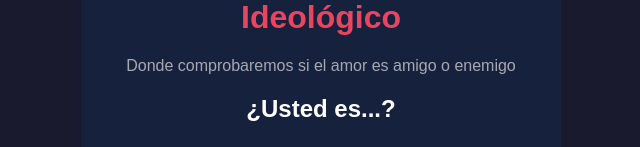
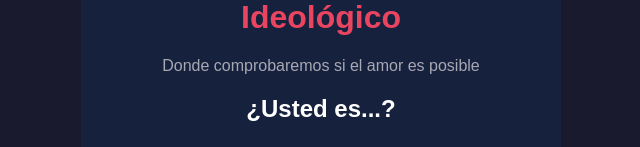
Before and after one commit to mustang-the-first/juego-del-amor, a website built with webpack: page index.html in a window 1280 px wide. Shown: the part 323-470 px from the top of the page, without its empty margins (319-959 px from the left). Built offline with nearby package versions, Linux system fonts and the light colour scheme.

Commit message:
cambio minimo

```diff
--- a/index.html
+++ b/index.html
@@ -51,7 +51,7 @@ button:hover {
 <body>
 <div id="juego">
     <h1>Juego del Amor Ideológico</h1>
-    <p>Donde comprobaremos si el amor es amigo o enemigo</p>
+    <p>Donde comprobaremos si el amor es posible</p>
 
 <div id="Pregunta-individuo">
   <h2>¿Usted es...?</h2>
```
